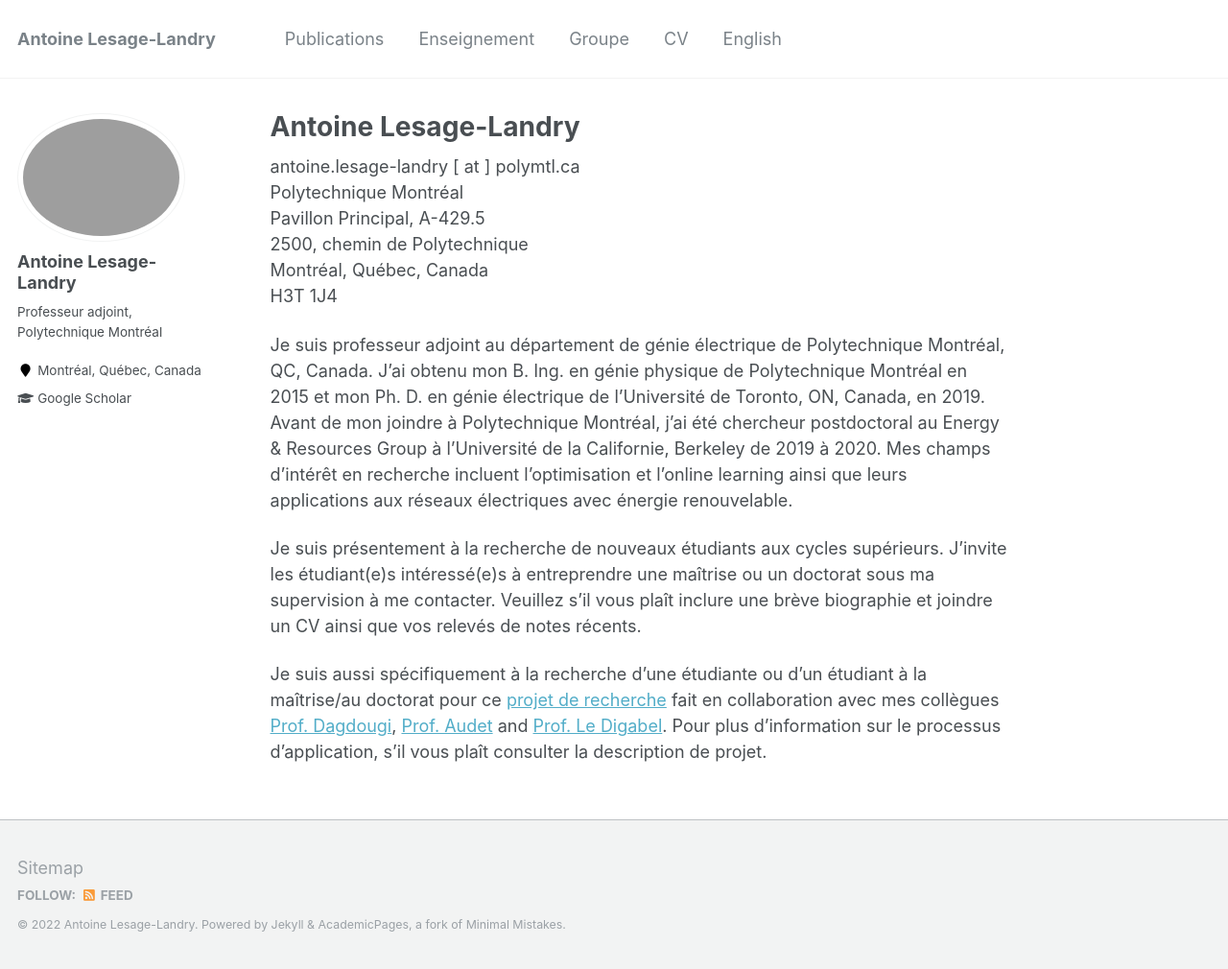
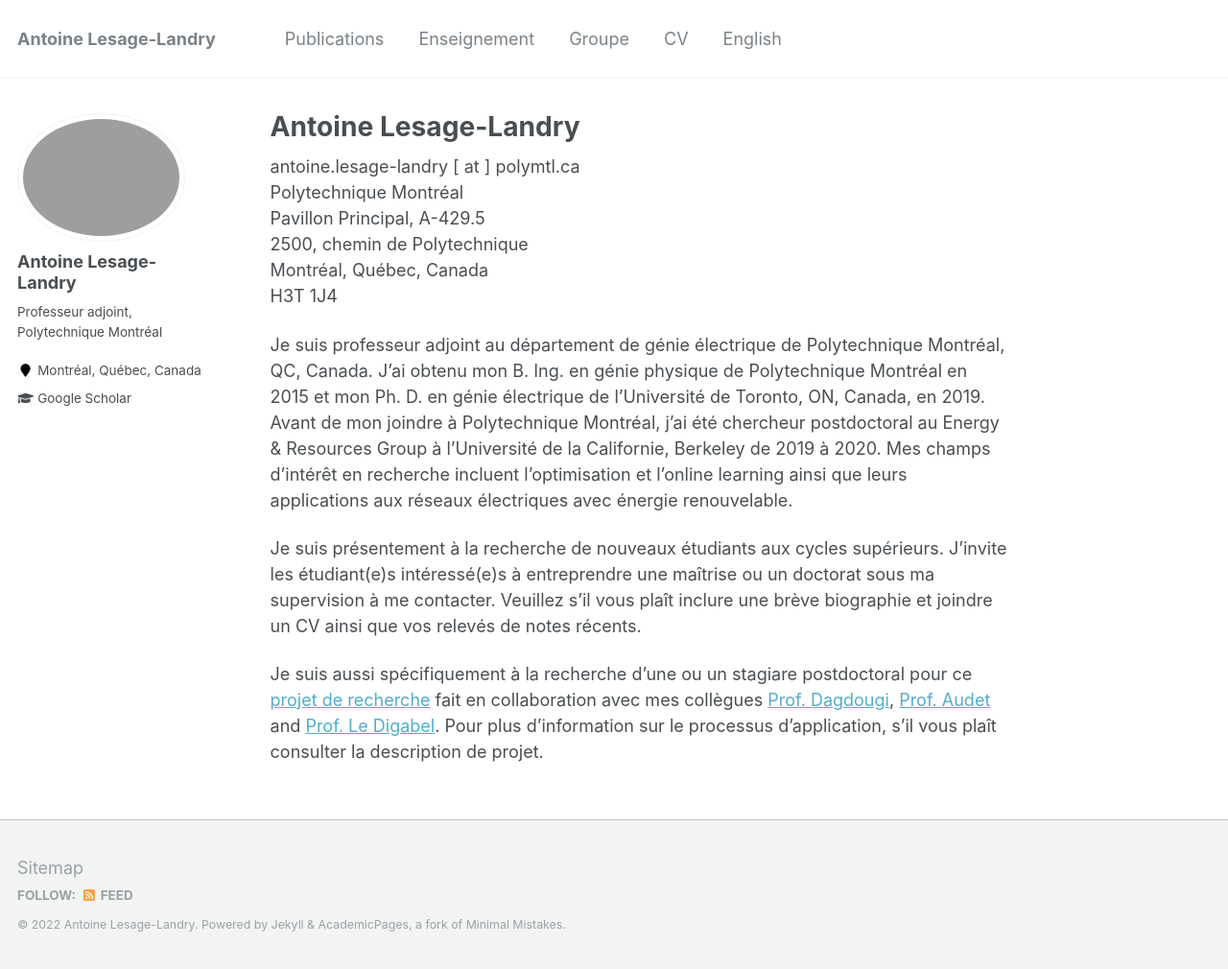
Before and after one commit to alesagelandry/fr, a Jekyll site: the page built from _pages/about.md, in a window 1280 px wide and 1010 px high. Shown: the whole window at 96% size. Built offline with Jekyll 4.4.1, drawn with Linux system fonts in a browser that asks for light colours.

Commit message:
Update about.md

```diff
--- a/_pages/about.md
+++ b/_pages/about.md
@@ -19,4 +19,4 @@ Je suis professeur adjoint au département de génie électrique de Polytechniqu
 
 Je suis présentement à la recherche de nouveaux étudiants aux cycles supérieurs. J’invite les étudiant(e)s intéressé(e)s à entreprendre une maîtrise ou un doctorat sous ma supervision à me contacter. Veuillez s’il vous plaît inclure une brève biographie et joindre un CV ainsi que vos relevés de notes récents.
 
-Je suis aussi spécifiquement à la recherche d'une étudiante ou d'un étudiant à la maîtrise/au doctorat pour ce [projet de recherche](http://alesagelandry.github.io/fr/ProjDesc_AlliancePDF_fr.pdf) fait en collaboration avec mes collègues [Prof. Dagdougi](https://www.polymtl.ca/expertises/dagdougui-hanane), [Prof. Audet](https://www.polymtl.ca/expertises/audet-charles) and [Prof. Le Digabel](https://www.polymtl.ca/expertises/le-digabel-sebastien). Pour plus d'information sur le processus d'application, s'il vous plaît consulter la description de projet.
+Je suis aussi spécifiquement à la recherche d'une ou un stagiare postdoctoral pour ce [projet de recherche](http://alesagelandry.github.io/fr/ProjDesc_AlliancePDF_fr.pdf) fait en collaboration avec mes collègues [Prof. Dagdougi](https://www.polymtl.ca/expertises/dagdougui-hanane), [Prof. Audet](https://www.polymtl.ca/expertises/audet-charles) and [Prof. Le Digabel](https://www.polymtl.ca/expertises/le-digabel-sebastien). Pour plus d'information sur le processus d'application, s'il vous plaît consulter la description de projet.
```
